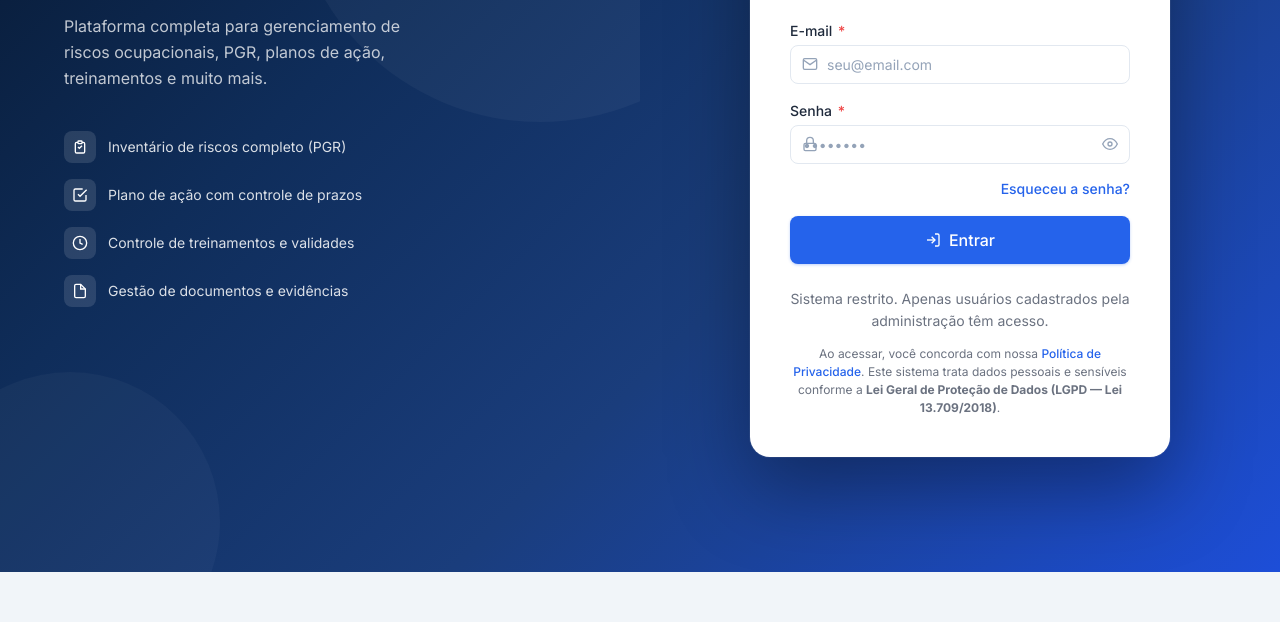
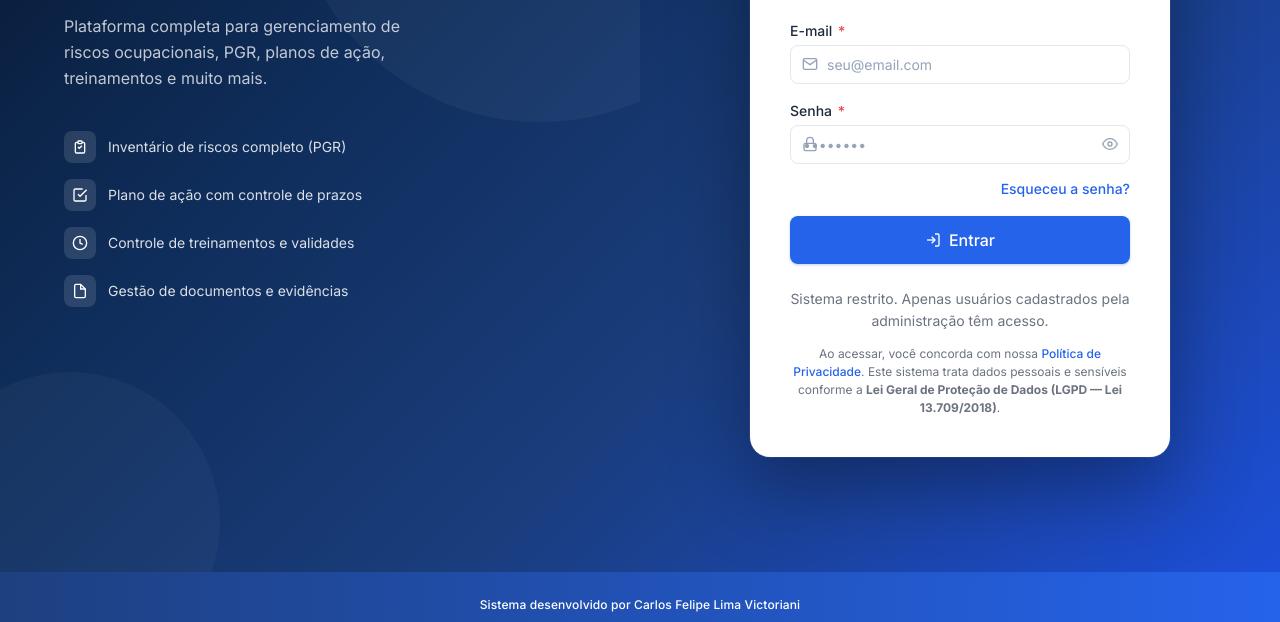
Before and after one commit to felipe-victoriani/cmc-nr1, a website: page public/login.html in a window 1280 px wide. Shown: the part 228-850 px from the top of the page. Before the commit the page ends 800 px from the top, so only its background shows below. Drawn offline with Linux system fonts and the light colour scheme; no server answers.

Commit message:
atualizado footer

```diff
--- a/public/login.html
+++ b/public/login.html
@@ -290,6 +290,27 @@
       role="status"
     ></div>
 
+    <footer
+      style="
+        width: 100%;
+        text-align: center;
+        padding: 1.5rem 0 0.5rem 0;
+        color: #fff;
+        font-size: var(--text-xs);
+        background: linear-gradient(
+          90deg,
+          var(--clr-primary-700) 0%,
+          var(--clr-primary-500) 100%
+        );
+        letter-spacing: 0.01em;
+        font-family: var(--font-family);
+        font-weight: 500;
+        box-shadow: 0 -2px 8px 0 rgba(37, 99, 235, 0.07);
+      "
+      aria-label="Créditos do sistema"
+    >
+      Sistema desenvolvido por Carlos Felipe Lima Victoriani
+    </footer>
     <script type="module">
       import { redirectIfAuthenticated } from "./assets/js/guards.js";
       import { signInUser } from "./assets/js/services.auth.js";
```
